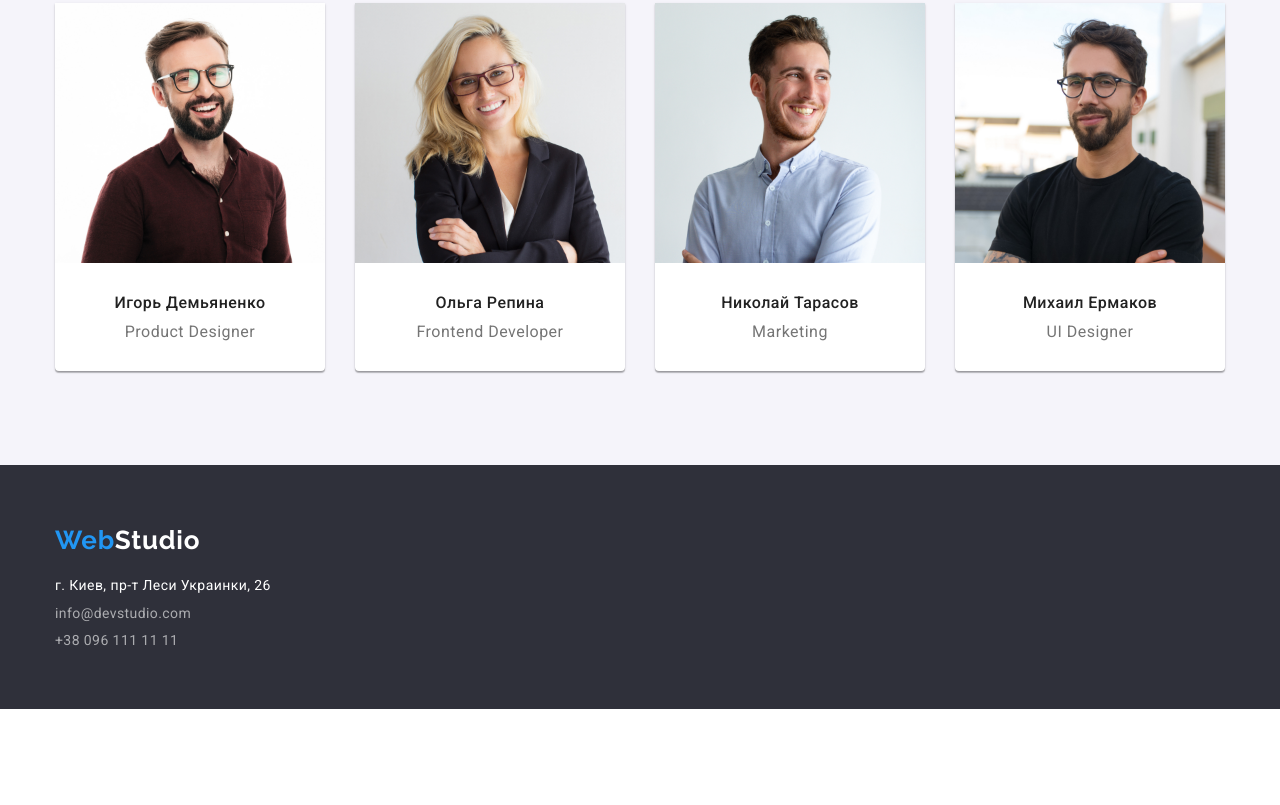
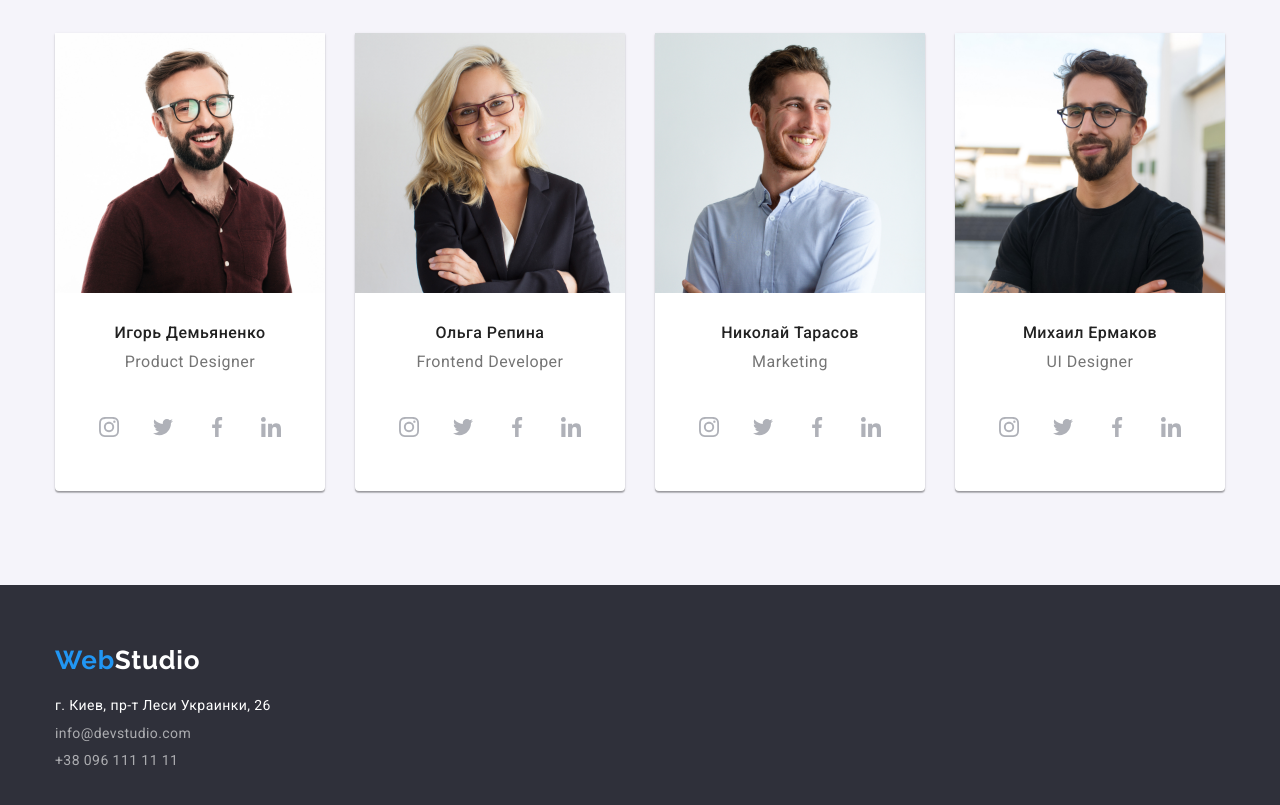
Before and after one commit to NataRV/goit-markup-hw-04., a plain HTML site: page index.html in a window 1280 px wide. Shown: the part 1753-2558 px from the top of the page. Before the commit the page ends 2462 px from the top, so only its background shows below. Drawn offline with nearby package versions, Linux system fonts and the light colour scheme.

Commit message:
social links added

```diff
--- a/css/styles.css
+++ b/css/styles.css
@@ -286,30 +286,15 @@ ul {
 .list > .list-item {
   min-width: 270px;
 }
-
-.list-item::before{
-  display: block;
-  content: "";
+.features-icon{
+  display: flex;
+  width: 270px;
   height: 120px;
+  align-items: center;
+  justify-content: center;
   background-color: var(--light-grey-bg-color);
-  background-size: contain;
-  background-repeat: no-repeat;
-  background-position: center;
+  margin-bottom: 30px;
   border-radius: 4px;
-}
-
-.icon-antenna::before{
- background-image: url();
-}
-
-.icon-clock::before{
-  background-image: url();
-}
-.icon-diagram::before{
-  background-image: url();
-}
-.icon-astronaut::before{
-  background-image: url();
 }
 /* ========== End Feature========== */
 
@@ -368,6 +353,33 @@ ul {
   box-shadow: 0px 1px 3px rgba(0, 0, 0, 0.12), 0px 1px 1px rgba(0, 0, 0, 0.14),
     0px 2px 1px rgba(0, 0, 0, 0.2);
   border-radius: 0px 0px 4px 4px;
+}
+.social-list {
+    display: flex;
+    justify-content: center;
+    margin-top: 16px;
+    margin-bottom: 30px;
+}
+.social-item{
+  width: 44px;
+  height: 44px;
+  border-radius: 50%;
+}
+.social-item:not(:last-child) {
+    margin-right: 10px;
+}
+.link-network {
+    width: 100%;
+    height: 100%;
+    border-radius: 50%;
+    display: flex;
+    justify-content: center;
+    align-items: center;
+    fill: #afb1b8;
+}
+.icon-network{
+  width: 20px;
+  height: 20px;
 }
 /* ========== End Our team========== */
 
--- a/index.html
+++ b/index.html
@@ -46,7 +46,7 @@
         </li>
         <li class="header-contacts-item"><a class="tel-link item" href="tel:+380961111111">
             <svg class="contacts-icon-tel">
-              <use href="./images/sprite.svg#envelope#smartphone"></use>
+              <use href="./images/sprite.svg#smartphone"></use>
             </svg>
             +38 096 111 11 11</a></li>
       </ul>
@@ -72,6 +72,11 @@
         </visually hidden>
         <ul class="list">
           <li class="list-item">
+            <div class="features-icon">
+              <svg width="70" height="70">
+                <use href="./images/sprite.svg#antenna"></use>
+              </svg>
+            </div>
             <h3 class="feature-title">Внимание к деталям</h3>
             <p class="feature-text">
               Идейные соображения, а также начало повседневной работы по
@@ -79,6 +84,11 @@
             </p>
           </li>
           <li class="list-item">
+            <div class="features-icon">
+              <svg width="70" height="70">
+                <use href="./images/sprite.svg#clock"></use>
+              </svg>
+            </div>
             <h3 class="feature-title">Пунктуальность</h3>
             <p class="feature-text">
               Задача организации, в особенности же рамки и место обучения
@@ -86,6 +96,11 @@
             </p>
           </li>
           <li class="list-item">
+            <div class="features-icon">
+              <svg width="70" height="70">
+                <use href="./images/sprite.svg#diagram"></use>
+              </svg>
+            </div>
             <h3 class="feature-title">Планирование</h3>
             <p class="feature-text">
               Равным образом консультация с широким активом в значительной
@@ -93,6 +108,11 @@
             </p>
           </li>
           <li class="list-item">
+            <div class="features-icon">
+              <svg width="70" height="70">
+                <use href="./images/sprite.svg#astronaut"></use>
+              </svg>
+            </div>
             <h3 class="feature-title">Современные технологии</h3>
             <p class="feature-text">
               Значимость этих проблем настолько очевидна, что реализация
@@ -131,6 +151,36 @@
             <h3 class="team-member">Игорь Демьяненко</h3>
             <p class="job-title" lang="en">Product Designer</p>
           </div>
+          <ul class="social-list">
+            <li class="social-item">
+              <a href="" class="link-nework">
+                <svg class="icon-network">
+                  <use href="./images/sprite.svg#instagram"></use>
+                </svg>
+              </a>
+            </li>
+            <li class="social-item">
+              <a href="" class="link-nework">
+                <svg class="icon-network">
+                  <use href="./images/sprite.svg#twitter"></use>
+                </svg>
+              </a>
+            </li>
+            <li class="social-item">
+              <a href="" class="link-nework">
+                <svg class="icon-network">
+                  <use href="./images/sprite.svg#facebook"></use>
+                </svg>
+              </a>
+            </li>
+            <li class="social-item">
+              <a href="" class="link-nework">
+                <svg class="icon-network">
+                  <use href="./images/sprite.svg#linkedin"></use>
+                </svg>
+              </a>
+            </li>
+          </ul>
 
         </li>
         <li class="team-list-item">
@@ -139,6 +189,36 @@
             <h3 class="team-member">Ольга Репина</h3>
             <p class="job-title" lang="en">Frontend Developer</p>
           </div>
+          <ul class="social-list">
+            <li class="social-item">
+              <a href="" class="link-nework">
+                <svg class="icon-network">
+                  <use href="./images/sprite.svg#instagram"></use>
+                </svg>
+              </a>
+            </li>
+            <li class="social-item">
+              <a href="" class="link-nework">
+                <svg class="icon-network">
+                  <use href="./images/sprite.svg#twitter"></use>
+                </svg>
+              </a>
+            </li>
+            <li class="social-item">
+              <a href="" class="link-nework">
+                <svg class="icon-network">
+                  <use href="./images/sprite.svg#facebook"></use>
+                </svg>
+              </a>
+            </li>
+            <li class="social-item">
+              <a href="" class="link-nework">
+                <svg class="icon-network">
+                  <use href="./images/sprite.svg#linkedin"></use>
+                </svg>
+              </a>
+            </li>
+          </ul>
         </li>
         </li>
         <li class="team-list-item">
@@ -147,6 +227,36 @@
             <h3 class="team-member">Николай Тарасов</h3>
             <p class="job-title" lang="en">Marketing</p>
           </div>
+          <ul class="social-list">
+            <li class="social-item">
+              <a href="" class="link-nework">
+                <svg class="icon-network">
+                  <use href="./images/sprite.svg#instagram"></use>
+                </svg>
+              </a>
+            </li>
+            <li class="social-item">
+              <a href="" class="link-nework">
+                <svg class="icon-network">
+                  <use href="./images/sprite.svg#twitter"></use>
+                </svg>
+              </a>
+            </li>
+            <li class="social-item">
+              <a href="" class="link-nework">
+                <svg class="icon-network">
+                  <use href="./images/sprite.svg#facebook"></use>
+                </svg>
+              </a>
+            </li>
+            <li class="social-item">
+              <a href="" class="link-nework">
+                <svg class="icon-network">
+                  <use href="./images/sprite.svg#linkedin"></use>
+                </svg>
+              </a>
+            </li>
+          </ul>
         </li>
         <li class="team-list-item">
           <img src="./images/main/team4.jpg" alt="Дизайнер пользовательского интерфейса" width="270" height="260" />
@@ -154,6 +264,36 @@
             <h3 class="team-member">Михаил Ермаков</h3>
             <p class="job-title" lang="en">UI Designer</p>
           </div>
+          <ul class="social-list">
+            <li class="social-item">
+              <a href="" class="link-nework">
+                <svg class="icon-network">
+                  <use href="./images/sprite.svg#instagram"></use>
+                </svg>
+              </a>
+            </li>
+            <li class="social-item">
+              <a href="" class="link-nework">
+                <svg class="icon-network">
+                  <use href="./images/sprite.svg#twitter"></use>
+                </svg>
+              </a>
+            </li>
+            <li class="social-item">
+              <a href="" class="link-nework">
+                <svg class="icon-network">
+                  <use href="./images/sprite.svg#facebook"></use>
+                </svg>
+              </a>
+            </li>
+            <li class="social-item">
+              <a href="" class="link-nework">
+                <svg class="icon-network">
+                  <use href="./images/sprite.svg#linkedin"></use>
+                </svg>
+              </a>
+            </li>
+          </ul>
         </li>
       </ul>
     </section>
```
